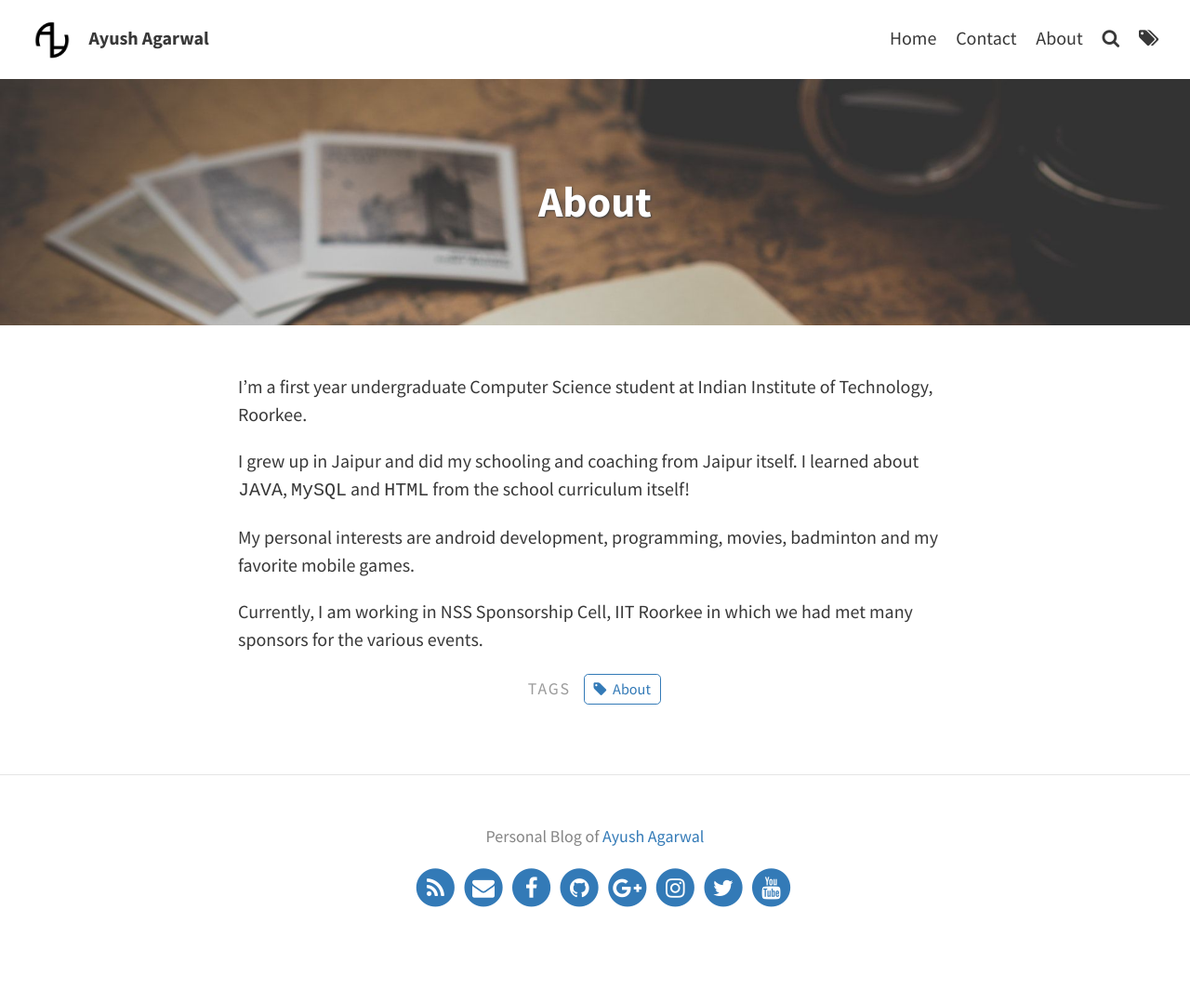
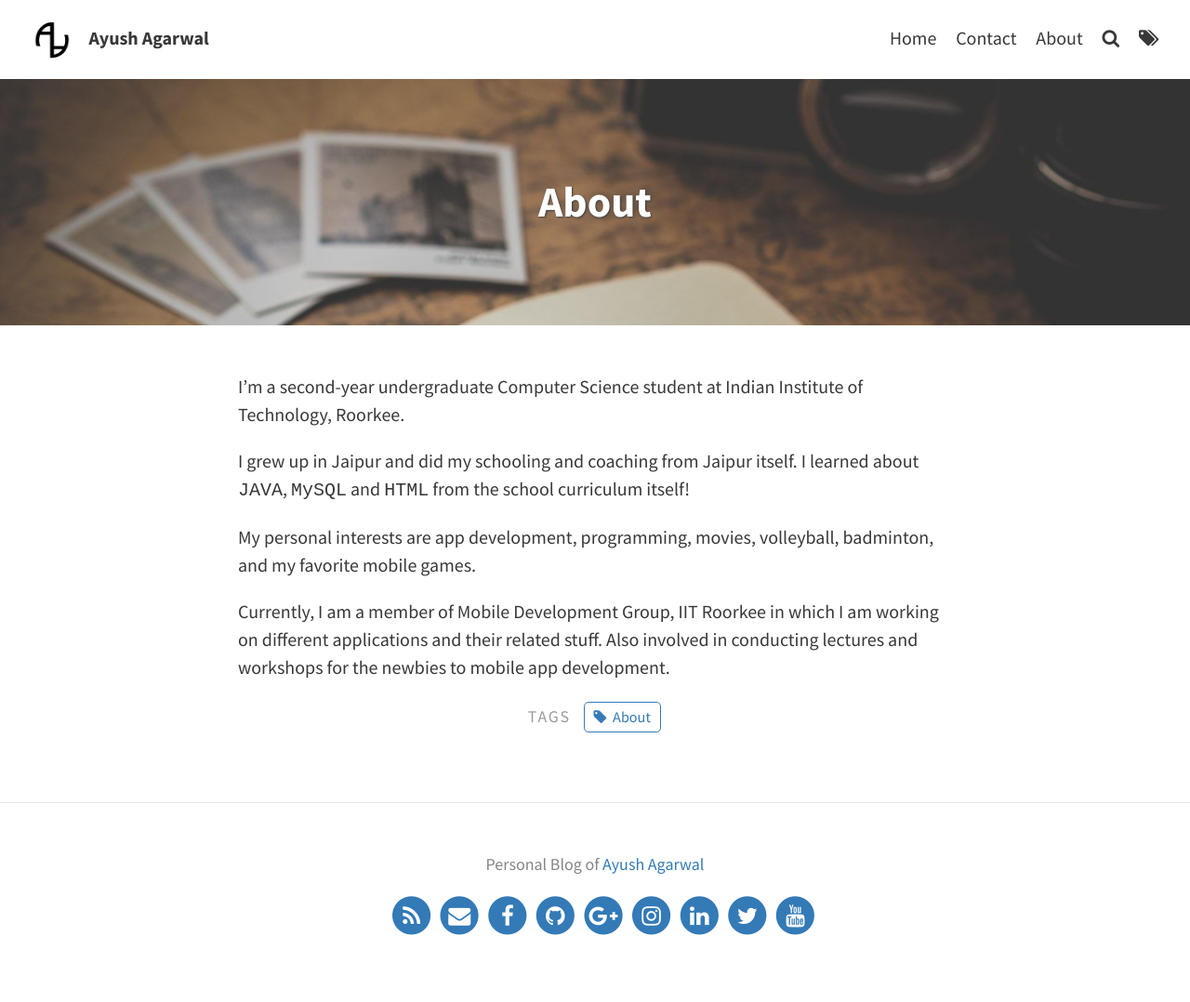
Before and after one commit to aagarwal1012/blog, a Jekyll site: the page built from pages/about.md, in a window 1280 px wide. Shown: the whole page at 93% size. Built offline with Jekyll 4.4.1, drawn with Linux system fonts in a browser that asks for light colours; comment, search, counter and statistics services are not loaded; before the commit the page ends 1048 px from its top, so only the background shows below that.

Commit message:
:green_heart: added linkwdin link and about me page

```diff
--- a/_config.yml
+++ b/_config.yml
@@ -13,6 +13,7 @@ social:
     - https://www.instagram.com/superman_ayush/
     - https://twitter.com/aagarwal9782
     - https://www.youtube.com/channel/UCQsnIvnC7zeOhSImDOJmESA
+    - https://www.linkedin.com/in/aagarwal1012/
 facebook:
   app_id: 100001961887919
   publisher: 100001961887919
@@ -49,7 +50,7 @@ theme_settings:
   google_plus: 115147319139238316033
   instagram: "superman_ayush"
   keybase:
-  linkedin:  # Full URL
+  linkedin:  https://www.linkedin.com/in/aagarwal1012/
   pinterest:
   reddit:
   soundcloud:
--- a/_includes/head.html
+++ b/_includes/head.html
@@ -1,6 +1,9 @@
 <head>
     <meta charset="utf-8">
     <meta name="viewport" content="width=device-width, initial-scale=1, maximum-scale=1">
+
+    <!-- linkedin script -->
+    <script type="text/javascript" src="https://platform.linkedin.com/badges/js/profile.js" async defer></script>
 
     <!-- Main JS (navbar.js, katex_init.js and masonry_init.js)-->
     <script defer=true src="{{ site.baseurl }}/assets/js/main.min.js"></script>
--- /dev/null
+++ b/_layouts/about.html
@@ -0,0 +1,27 @@
+---
+layout: default
+---
+
+<article {% if page.feature-img %}class="feature-image"{% endif %}>
+  <header id="main" style="background-image: url('{{ site.baseurl }}/{{ page.feature-img }}')">
+    <h1 id="{{ page.title | default: "" | cgi_escape }}" class="title">
+        {{ page.title }}
+    </h1>
+
+    {% if page.subtitle %}
+    <h2 class="subtitle">{{ page.subtitle }}</h2>
+    {% endif %}
+
+  </header>
+  <section class="post-content">{{ content }}
+
+  </section>
+
+
+  <!-- Tag list for portfolio -->
+  {% capture tag_list %}{{ page.tags | join: "|"}}{% endcapture %}
+  {% include tags_list.html tags=tag_list %}
+
+
+
+</article>
--- a/pages/about.md
+++ b/pages/about.md
@@ -1,15 +1,14 @@
 ---
-layout: page
+layout: about
 title: About
 permalink: /about/
 feature-img: "assets/img/pexels/book-glass.jpeg"
 tags: [About]
 ---
-
-I'm a first year undergraduate Computer Science student at Indian Institute of Technology, Roorkee.
+I'm a second-year undergraduate Computer Science student at Indian Institute of Technology, Roorkee.
 
 I grew up in Jaipur and did my schooling and coaching from Jaipur itself. I learned about `JAVA`, `MySQL` and `HTML` from the school curriculum itself!
 
-My personal interests are android development, programming, movies, badminton and my favorite mobile games.
+My personal interests are app development, programming, movies, volleyball, badminton, and my favorite mobile games.
 
-Currently, I am working in NSS Sponsorship Cell, IIT Roorkee in which we had met many sponsors for the various events.
+Currently, I am a member of Mobile Development Group, IIT Roorkee in which I am working on different applications and their related stuff. Also involved in conducting lectures and workshops for the newbies to mobile app development.
```
